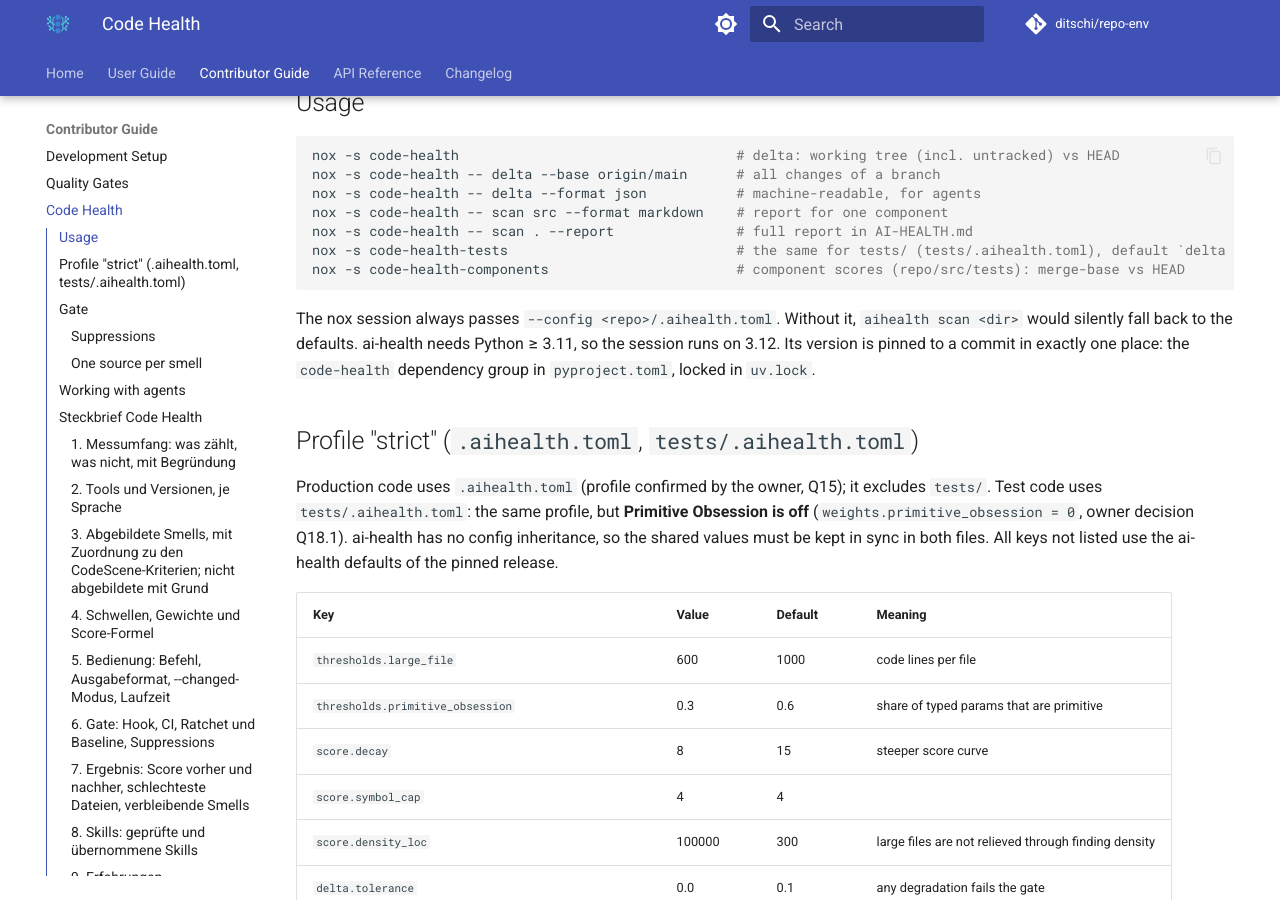
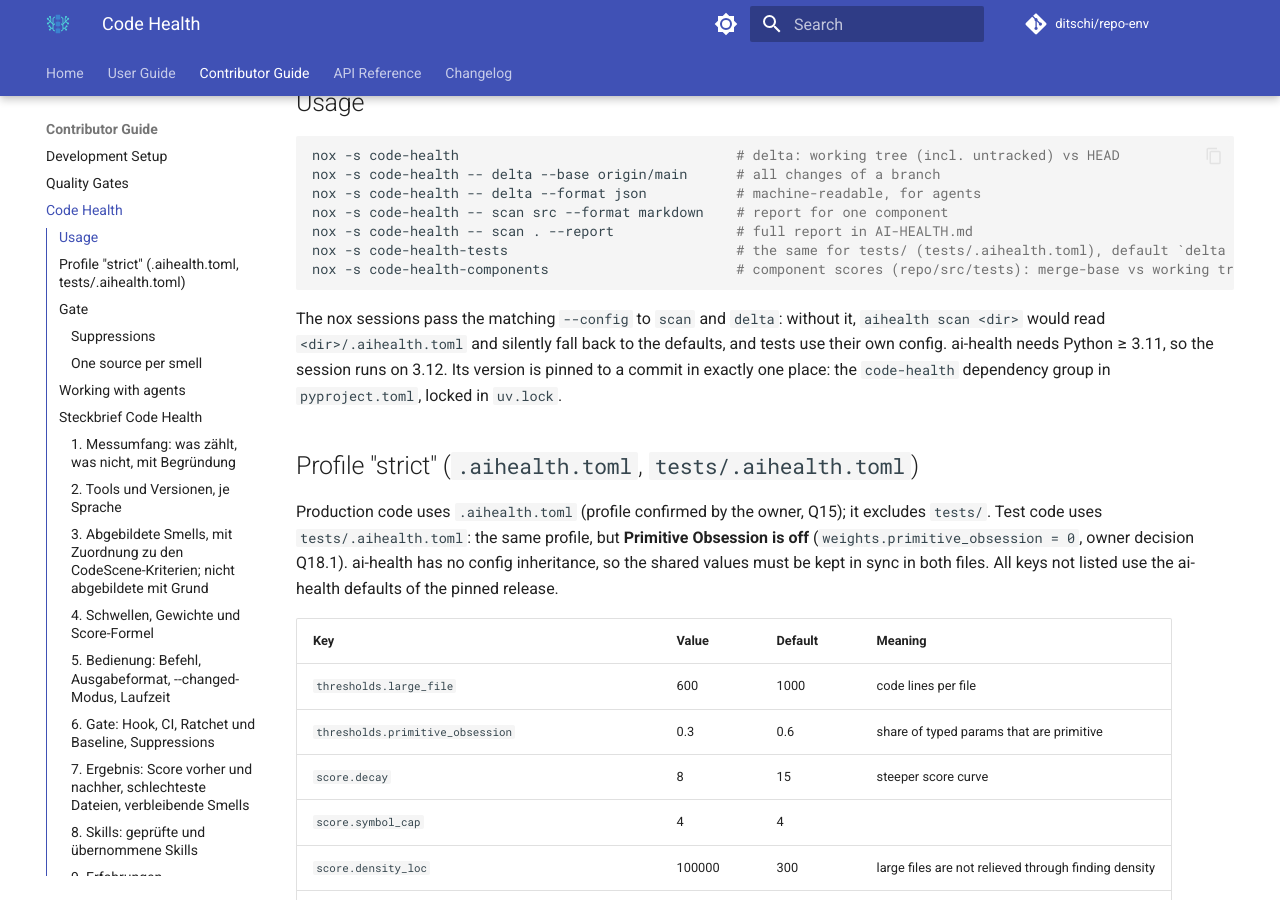
Before and after one commit to ditschi/repo-env, an MkDocs documentation site: the page built from docs/contributor-guide/code-health.md, in a window 1280 px wide and 900 px high, scrolled down 567 px. Built offline with MkDocs 1.6.1 and Material for MkDocs 9.7.7, drawn with Linux system fonts in a browser that asks for light colours; comment, search, counter and statistics services are not loaded; the version menu is left out; some of the changed text lies outside the part shown.

Commit message:
fix(code-health): address re-review findings
- CI default nox sessions no longer run the no-op working-tree delta (PR steps gate)
- accurate --config rationale; drop stale tools from ruff first-party
- Steckbrief numbers, scope and component wording corrected

Co-Authored-By: Claude Opus 5.5 <noreply@anthropic.com>

````diff
--- a/docs/contributor-guide/code-health.md
+++ b/docs/contributor-guide/code-health.md
@@ -26,11 +26,12 @@ nox -s code-health -- delta --format json           # machine-readable, for agen
 nox -s code-health -- scan src --format markdown    # report for one component
 nox -s code-health -- scan . --report               # full report in AI-HEALTH.md
 nox -s code-health-tests                            # the same for tests/ (tests/.aihealth.toml), default `delta tests`
-nox -s code-health-components                       # component scores (repo/src/tests): merge-base vs HEAD
+nox -s code-health-components                       # component scores (repo/src/tests): merge-base vs working tree
 ```
 
-The nox session always passes `--config <repo>/.aihealth.toml`. Without it, `aihealth scan <dir>`
-would silently fall back to the defaults. ai-health needs Python ≥ 3.11, so the session runs on 3.12.
+The nox sessions pass the matching `--config` to `scan` and `delta`: without it, `aihealth scan <dir>`
+would read `<dir>/.aihealth.toml` and silently fall back to the defaults, and tests use their own
+config. ai-health needs Python ≥ 3.11, so the session runs on 3.12.
 Its version is pinned to a commit in exactly one place: the `code-health` dependency group in
 `pyproject.toml`, locked in `uv.lock`.
 
@@ -98,7 +99,7 @@ Fix findings instead of suppressing them. The output lists every new or worsened
 
 ### 1. Messumfang: was zählt, was nicht, mit Begründung
 
-- **ai-health bewertet** alle von ihm unterstützten Dateien im Repo: Python unter `src/`, `tests/` und `noxfile.py`, dazu Shell-Skripte. Stand: 145 Dateien, rund 10 750 Codezeilen. Tests zählen mit, weil Agents sie genauso ändern wie Produktivcode.
+- **ai-health bewertet** alle von ihm unterstützten Dateien im Repo: Python unter `src/` und `tests/`, dazu `noxfile.py`, `vulture_whitelist.py` und `docs/assets/casts/*.py` (Shell-Skripte gibt es derzeit keine). Stand: 70 Dateien mit 5 104 Codezeilen ohne Tests, 72 Testdateien mit 4 655 Codezeilen. Tests zählen mit, weil Agents sie genauso ändern wie Produktivcode.
 - **Ausgenommen sind:**
   - nur die ai-health-Default-Excludes, also generierte Dateien und Build-Ordner.
 - **Zwei Konfigurationen:** Produktivcode mit `.aihealth.toml` (ohne `tests/`), Tests mit `tests/.aihealth.toml` (gleiches Profil, Primitive Obsession aus, Q18.1).
--- a/ruff.toml
+++ b/ruff.toml
@@ -19,7 +19,7 @@ extend-exclude = [
 select = ["E", "W", "F", "I"]
 
 [lint.isort]
-known-first-party = ["repoenv", "tests", "tools"]
+known-first-party = ["repoenv", "tests"]
 
 [format]
 # black-compatible defaults
````
Also changed, not shown: other parts of docs/contributor-guide/code-health.md (+3 -3 lines), docs/contributor-guide/quality-gates.md (+2 -2 lines), noxfile.py (+6 -5 lines).
